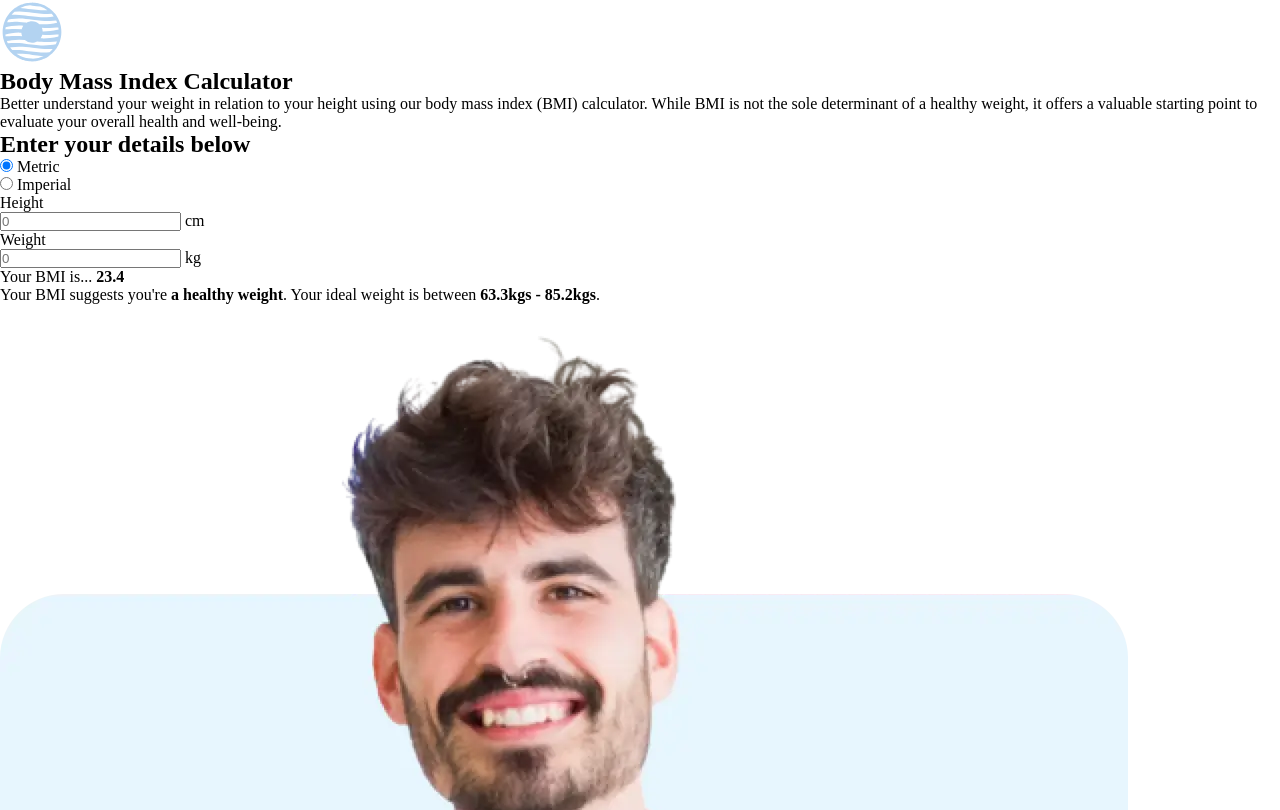
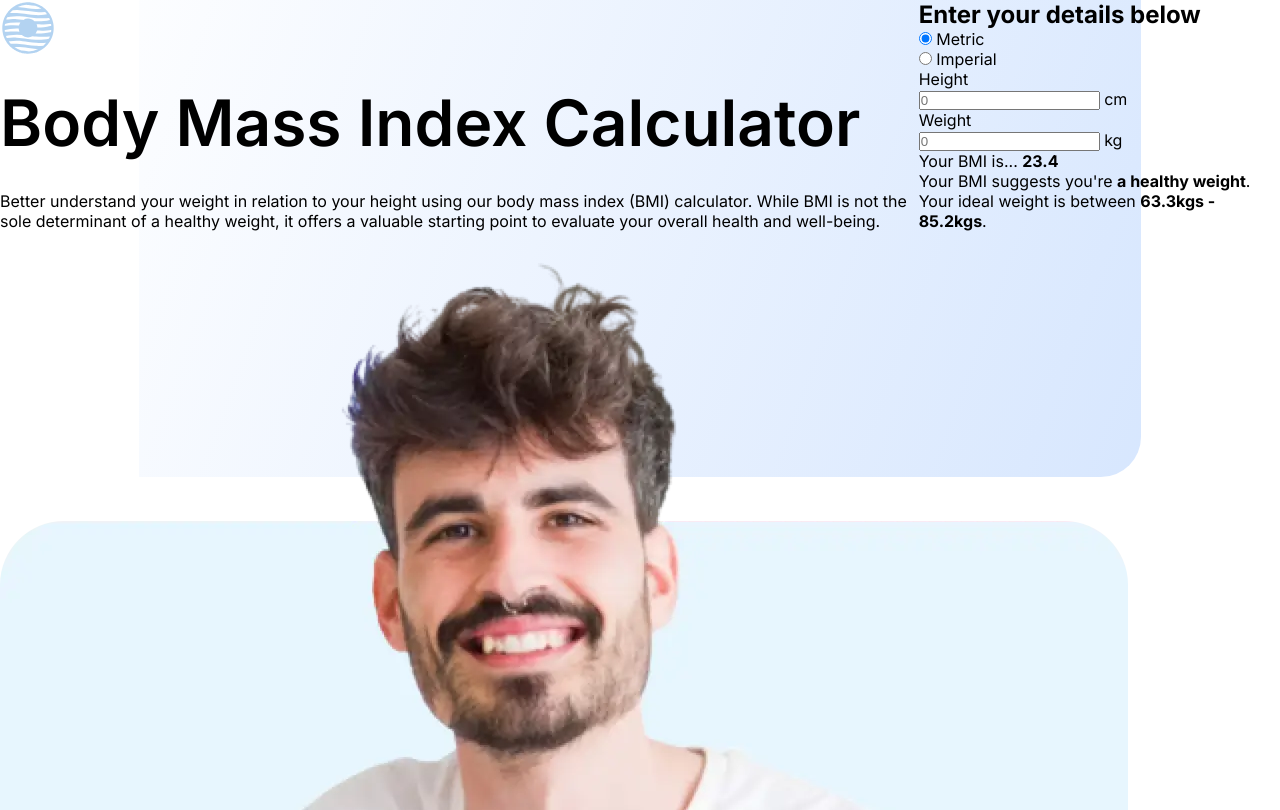
Before and after one commit to Emelinur/bmi-calculator, a plain HTML site: page starter-code/index.html in a window 1280 px wide. Shown: the top 810 px of the page. Drawn offline with Linux system fonts and the light colour scheme.

Commit message:
HTML and CSS updates: Add background gradient and enhance layout for the BMI calculator

```diff
--- a/starter-code/index.html
+++ b/starter-code/index.html
@@ -4,6 +4,9 @@
   <meta charset="UTF-8">
   <meta name="viewport" content="width=device-width, initial-scale=1.0">
   <link rel="icon" type="image/png" sizes="32x32" href="./assets/images/favicon-32x32.png">
+  <link rel="preconnect" href="https://fonts.googleapis.com">
+<link rel="preconnect" href="https://fonts.gstatic.com" crossorigin>
+<link href="https://fonts.googleapis.com/css2?family=Inter:ital,opsz,wght@0,14..32,100..900;1,14..32,100..900&display=swap" rel="stylesheet">
   <link rel="stylesheet" href="style.css">
   <title>Frontend Mentor | Body Mass Index Calculator</title>
 </head>
@@ -11,6 +14,7 @@
   <main class="BodyMass__container">
     <!-- HERO & calculator -->
     <section class="BodyMass__hero">
+      <div class="BodyMass__hero-bg"></div>
       <div class="BodyMass__header">
         <img src="./assets/images/logo.svg" alt="Body Mass Index Calculator Logo" class="BodyMass__logo">
         <h1 class="BodyMass__title">Body Mass Index Calculator</h1>
--- a/starter-code/style.css
+++ b/starter-code/style.css
@@ -1,4 +1,3 @@
-:root{
 :root {
   /* Colors */
   --white: hsl(0, 100%, 100%);
@@ -10,67 +9,98 @@
   --blue-500: hsl(227, 92%, 58%);
   --blue-900: hsl(215, 31%, 21%);
 
-  /* Gradient (HSL formatına düzeltildi) */
-  --gradient-bg: linear-gradient(290deg, hsl(216, 95%, 92%) 0%, hsla(183, 95%, 92%, 0) 100%);
+  --gradient-bg: linear-gradient(
+    290deg,
+    hsl(216, 95%, 92%) 0%,
+    hsla(183, 95%, 92%, 0) 100%
+  );
 
   /* Typography - Font Family & Weights */
-  --font-sans: 'Inter', sans-serif;
+  --font-sans: "Inter", sans-serif;
   --fw-regular: 400;
   --fw-semibold: 600;
   --fw-bold: 700;
 
   /* Typography - Font Sizes (rem) */
-  --fs-preset-1: 4rem;      /* 64px */
-  --fs-preset-2: 3rem;      /* 48px */
-  --fs-preset-3: 2rem;      /* 32px */
-  --fs-preset-4: 1.5rem;    /* 24px */
-  --fs-preset-5: 1.25rem;   /* 20px */
-  --fs-preset-6: 1rem;      /* 16px */
-  --fs-preset-7: 0.875rem;  /* 14px */
+  --fs-preset-1: 4rem; /* 64px */
+  --fs-preset-2: 3rem; /* 48px */
+  --fs-preset-3: 2rem; /* 32px */
+  --fs-preset-4: 1.5rem; /* 24px */
+  --fs-preset-5: 1.25rem; /* 20px */
+  --fs-preset-6: 1rem; /* 16px */
+  --fs-preset-7: 0.875rem; /* 14px */
 
   /* Typography - Line Heights */
-  --lh-tight: 1.1;          /* 110% (Preset 1, 2, 3) */
-  --lh-snug: 1.2;           /* 120% (Preset 4, 5) */
-  --lh-normal: 1.5;         /* 150% (Preset 6, 7) */
+  --lh-tight: 1.1; /* 110% (Preset 1, 2, 3) */
+  --lh-snug: 1.2; /* 120% (Preset 4, 5) */
+  --lh-normal: 1.5; /* 150% (Preset 6, 7) */
 
   /* Typography - Letter Spacing */
-  --ls-tight: -0.05em;      /* -5% (Preset 1, 2, 3, 4, 5) */
-  --ls-normal: 0em;         /* 0% (Preset 6, 7) */
+  --ls-tight: -0.05em; /* -5% (Preset 1, 2, 3, 4, 5) */
+  --ls-normal: 0em; /* 0% (Preset 6, 7) */
 
   /* Spacing System (rem) */
-  --space-0: 0rem;          /* 0px */
-  --space-100: 0.5rem;      /* 8px */
-  --space-200: 1rem;        /* 16px */
-  --space-300: 1.5rem;      /* 24px */
-  --space-400: 2rem;        /* 32px */
-  --space-500: 2.5rem;      /* 40px */
-  --space-600: 3rem;        /* 48px */
-  --space-700: 3.5rem;      /* 56px */
-  --space-900: 4.5rem;      /* 72px */
-  --space-1100: 5.5rem;     /* 88px */
-  --space-1200: 6rem;       /* 96px */
-  --space-1300: 6.5rem;     /* 104px */
-  --space-1600: 8rem;       /* 128px */
-  --space-1800: 9rem;       /* 144px */
+  --space-0: 0rem; /* 0px */
+  --space-100: 0.5rem; /* 8px */
+  --space-200: 1rem; /* 16px */
+  --space-300: 1.5rem; /* 24px */
+  --space-400: 2rem; /* 32px */
+  --space-500: 2.5rem; /* 40px */
+  --space-600: 3rem; /* 48px */
+  --space-700: 3.5rem; /* 56px */
+  --space-900: 4.5rem; /* 72px */
+  --space-1100: 5.5rem; /* 88px */
+  --space-1200: 6rem; /* 96px */
+  --space-1300: 6.5rem; /* 104px */
+  --space-1600: 8rem; /* 128px */
+  --space-1800: 9rem; /* 144px */
 }
-
-}
-
-*{
+* {
   margin: 0;
   padding: 0;
   box-sizing: border-box;
 }
-body{
-  display: flex;
+body {
+  font-family: var(--font-sans);
+  background-color: var(--white);
+  overflow-x: hidden;
 }
 .BodyMass__container{
   display: flex;
   flex-direction: column;
-justify-content: center;
-align-items: center;
+  justify-content: center;
+   align-items: center;
+}
+
+.BodyMass__hero{
+  display: flex;
+  flex-direction: row;
+  justify-content: center;
+  align-items: center;
+}
+
+.BodyMass__hero-bg{
+  width: 1002px;
+  height: 722px;
+background: var(--gradient-bg);
+border-bottom-right-radius: 40px;
+position: absolute;
+z-index: -1;
+}
+.BodyMass__header{
+ display: flex;
+  flex-direction: column;
+  gap: var(--space-400);
+
 
 }
-.BodyMass__header{
-background-color: var(--gradient-bg);
+.BodyMass__logo{
+  width: var(--space-700);
+  height:var(--space-700);
 }
+.BodyMass__title{
+font-size: var(--fs-preset-1);
+letter-spacing: var(--);
+line-height: var(--lh-tight);
+font-weight: var(--fw-semibold);
+}
```
